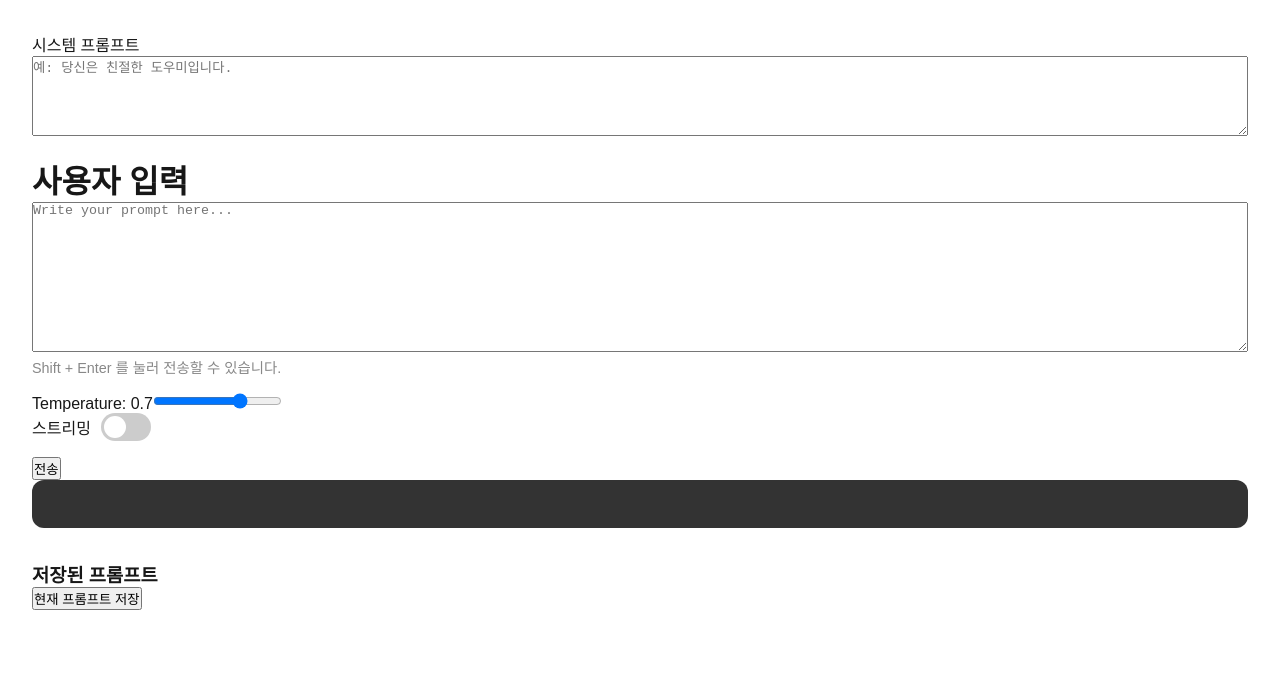
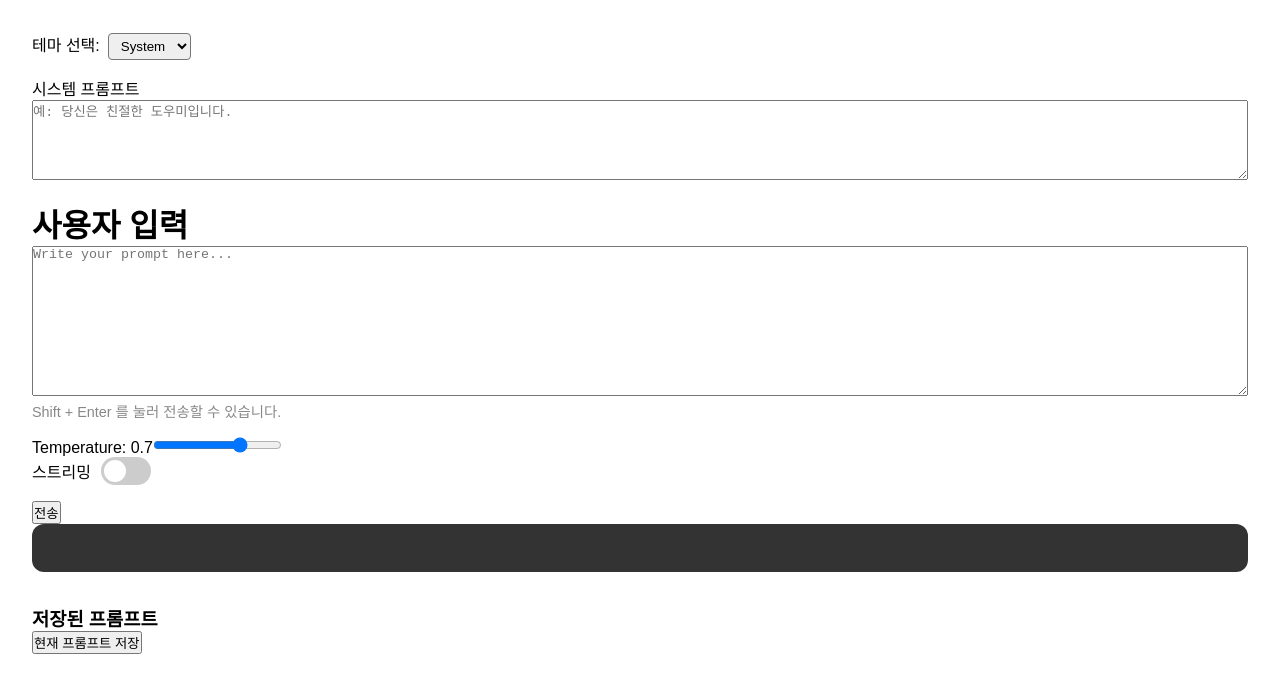
Before and after one commit to Gitnameisname/prompt-engineering-site, a Next.js app in the folder frontend/: page / in a window 1280 px wide. Shown: the top 692 px of the page. Built offline with nearby package versions, Linux system fonts and the light colour scheme.

Commit message:
다크모드/라이트모드 선택기능 추가

```diff
--- a/frontend/src/app/globals.css
+++ b/frontend/src/app/globals.css
@@ -24,6 +24,12 @@ body {
   -moz-osx-font-smoothing: grayscale;
 }
 
+body {
+  background-color: var(--background);
+  color: var(--text);
+  transition: background 0.3s ease, color 0.3s ease;
+}
+
 * {
   box-sizing: border-box;
   padding: 0;
@@ -40,3 +46,14 @@ a {
     color-scheme: dark;
   }
 }
+
+/* 예: globals.css or index.css */
+[data-theme="light"] {
+  --background: #ffffff;
+  --text: #000000;
+}
+
+[data-theme="black"] {
+  --background: #0d1117;
+  --text: #ffffff;
+}
--- a/frontend/src/app/page.tsx
+++ b/frontend/src/app/page.tsx
@@ -5,6 +5,8 @@ import UserPromptInput from "../components/UserPromptInput";
 import StreamToggle from "../components/StreamToggle";
 import ResponseViewer from "../components/ResponseViewer";
 import PromptSaver from "../components/PromptSaver";
+import { ThemeProvider } from "../components/ThemeContext";
+import ThemeSelector from "../components/ThemeSelector";
 
 import { useState, useEffect } from "react";
 
@@ -52,8 +54,9 @@ export default function Home() {
       // 콘솔에 응답 출력
       setResponse(data.choices[0].message.content);
     } else {
-      console.log("data", res.body);
-      const reader = res.body.getReader();
+
+      const reader = res.body? res.body.getReader() : null;
+
       if (!reader) {
         console.error("Response body is null.");
         return;
@@ -87,7 +90,9 @@ export default function Home() {
   }
 
   return (
+    <ThemeProvider>
       <main style={{ padding: "2rem" }}>
+        <ThemeSelector />
         <SystemPromptInput value={systemPrompt} onChange={setSystemPrompt} sendPrompt={sendPrompt} />
         <UserPromptInput value={prompt} onChange={setPrompt} sendPrompt={sendPrompt} />
 
@@ -109,7 +114,7 @@ export default function Home() {
         <button style={{ marginTop: "1rem" }} onClick={sendPrompt}>
           전송
         </button>
-      <ResponseViewer content={response} renderMarkdown={true} isStreaming={useStream} />
+        <ResponseViewer content={response} />
 
         <PromptSaver
           current={{ system: systemPrompt, user: prompt }}
@@ -120,5 +125,6 @@ export default function Home() {
           }
         />
       </main>
+    </ThemeProvider>
   );
 }
--- a/frontend/src/components/CopyableCodeBlock.tsx
+++ b/frontend/src/components/CopyableCodeBlock.tsx
@@ -1,3 +1,4 @@
+import { useTheme } from "./ThemeContext";
 import { useState, useEffect } from "react";
 
 type Props = {
@@ -34,9 +35,10 @@ function extractText(children: any): string {
   return "";
 }
 
-export default function CopyableCodeBlock({ language, value }: { language?: string; value: string }) {
+export default function CopyableCodeBlock({ language, value }: { language?: string; value: any }) {
   const [copied, setCopied] = useState(false);
   const rawText = extractText(value); // 텍스트 추출
+  // 내부에서 theme 설정 제거
 
   // 테스트용
   useEffect(() => {
--- /dev/null
+++ b/frontend/src/components/ThemeContext.tsx
@@ -0,0 +1,58 @@
+import { createContext, useContext, useEffect, useState } from "react";
+
+type Theme = "light" | "black" | "system";
+
+interface ThemeContextType {
+  theme: Theme;
+  resolvedTheme: "light" | "black";
+  setTheme: (theme: Theme) => void;
+}
+
+const ThemeContext = createContext<ThemeContextType | null>(null);
+
+export function ThemeProvider({ children }: { children: React.ReactNode }) {
+  const [theme, setTheme] = useState<Theme>("system");
+  const [resolvedTheme, setResolvedTheme] = useState<"light" | "black">("light");
+
+  // 로컬스토리지에서 불러오기
+  useEffect(() => {
+    const saved = localStorage.getItem("theme");
+    if (saved === "light" || saved === "black" || saved === "system") {
+      setTheme(saved);
+    }
+  }, []);
+
+  // 테마 적용 및 감지
+  useEffect(() => {
+    const apply = (t: Theme) => {
+      const final = t === "system"
+        ? (window.matchMedia("(prefers-color-scheme: dark)").matches ? "black" : "light")
+        : t;
+
+      document.documentElement.setAttribute("data-theme", final); // CSS용
+      setResolvedTheme(final);
+    };
+
+    apply(theme);
+    localStorage.setItem("theme", theme);
+
+    if (theme === "system") {
+      const mql = window.matchMedia("(prefers-color-scheme: dark)");
+      const handler = () => apply("system");
+      mql.addEventListener("change", handler);
+      return () => mql.removeEventListener("change", handler);
+    }
+  }, [theme]);
+
+  return (
+    <ThemeContext.Provider value={{ theme, resolvedTheme, setTheme }}>
+      {children}
+    </ThemeContext.Provider>
+  );
+}
+
+export function useTheme() {
+  const context = useContext(ThemeContext);
+  if (!context) throw new Error("useTheme must be used inside ThemeProvider");
+  return context;
+}
--- /dev/null
+++ b/frontend/src/components/ThemeSelector.tsx
@@ -0,0 +1,20 @@
+import { useTheme } from "./ThemeContext";
+
+export default function ThemeSelector() {
+  const { theme, setTheme } = useTheme();
+
+  return (
+    <div style={{ marginBottom: "1rem" }}>
+      <label style={{ marginRight: "0.5rem" }}>테마 선택:</label>
+      <select
+        value={theme}
+        onChange={(e) => setTheme(e.target.value as "light" | "black" | "system")}
+        style={{ padding: "4px 8px", borderRadius: "4px" }}
+      >
+        <option value="light">Light</option>
+        <option value="black">Dark</option>
+        <option value="system">System</option>
+      </select>
+    </div>
+  );
+}
```
Lines whose indentation alone changed are shown as unchanged.
